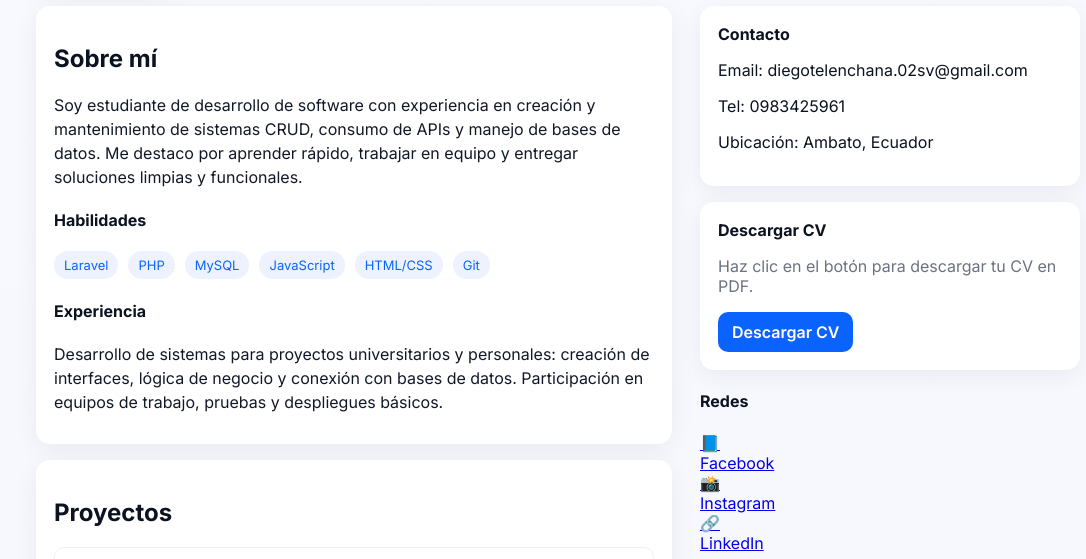
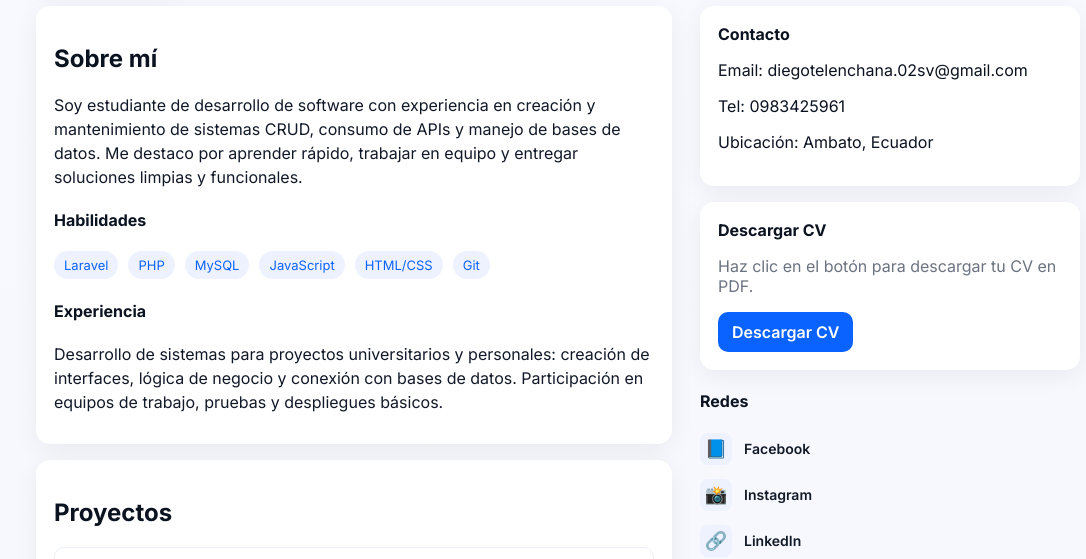
Before and after one commit to Jona-08/Jona-08.github.io, a plain HTML site: page index.html in a window 1280 px wide. Shown: the part 226-785 px from the top of the page, without its empty margins (82-1168 px from the left). Drawn offline with Linux system fonts and the light colour scheme.

Commit message:
Update index.html
yop

```diff
--- a/index.html
+++ b/index.html
@@ -137,8 +137,16 @@
           <a id="download" class="btn" href="resume.pdf" download>Descargar CV</a>
         </div>
 
+      <h4>Redes</h4>
+      <style>
+      .social-grid{display:flex;flex-direction:column;gap:14px;margin-top:10px}
+      .social-item{display:flex;align-items:center;gap:12px;text-decoration:none;color:#0b1220;font-weight:600}
+      .social-icon{width:32px;height:32px;display:flex;align-items:center;justify-content:center;border-radius:8px;background:#eef2ff;font-size:18px}
+      .social-label{font-size:14px;color:#111827}
+      </style>
+
+
       <div class="social-grid">
-      <h4>Redes</h4>
       <a class="social-item" href="https://www.facebook.com/diego.telenchana.7" target="_blank">
       <div class="social-icon">📘</div>
       <div class="social-label">Facebook</div>
```
